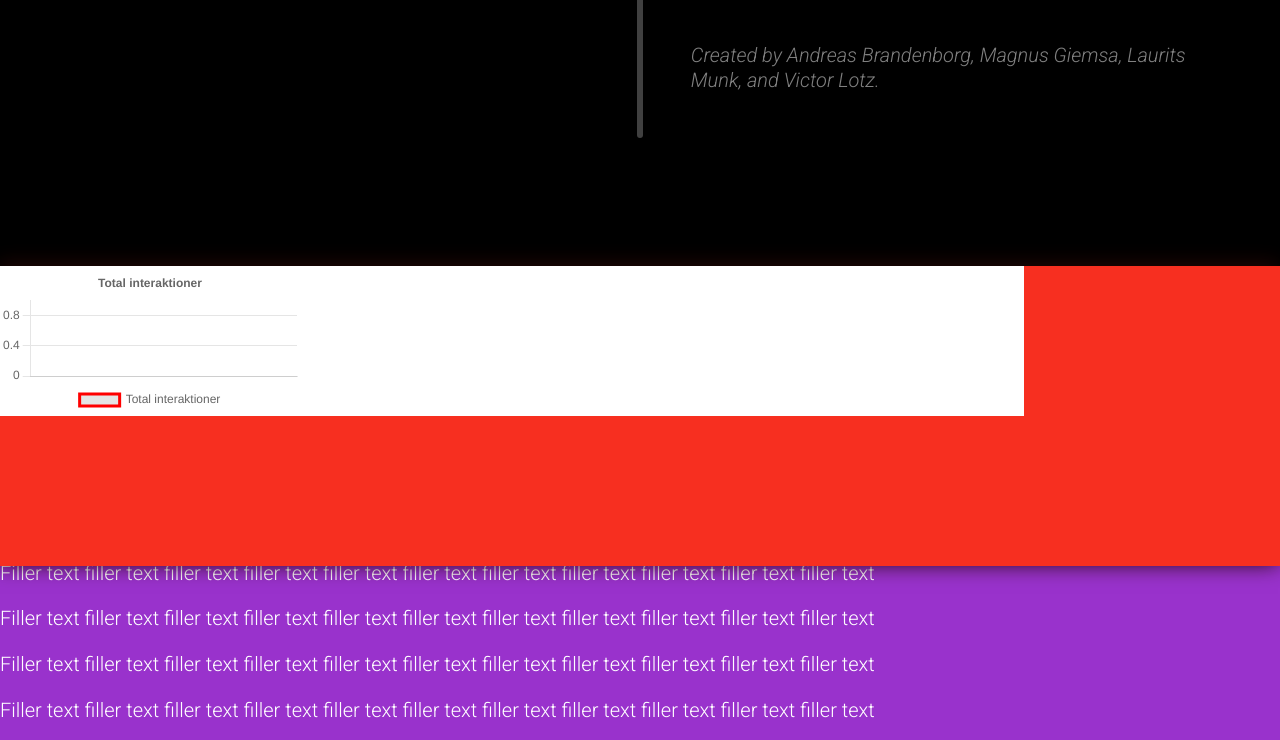
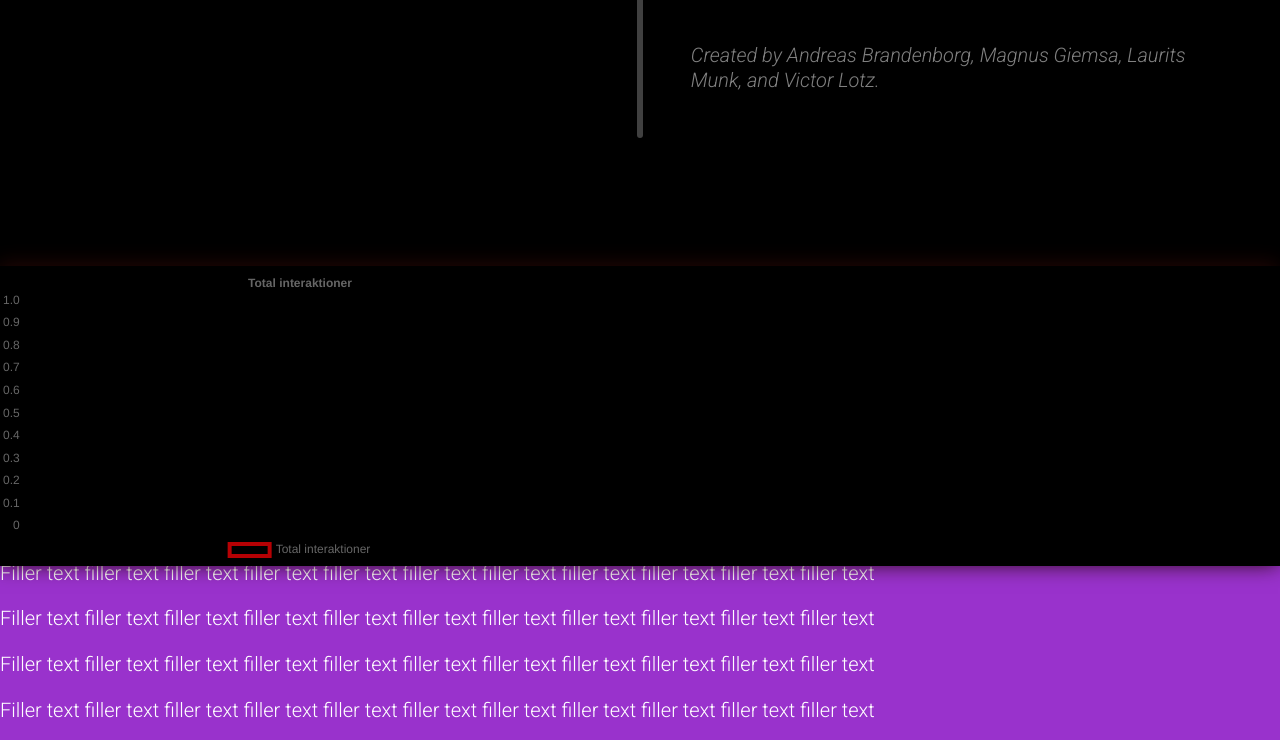
Before and after one commit to andreas-brandenborg/06-Common-Cultancy, a website: page Client/index.html in a window 1280 px wide. Shown: the part 582-1322 px from the top of the page. Drawn offline with nearby package versions, Linux system fonts and the light colour scheme; no server answers.

Commit message:
Changed style for linechart removed gridlines changed colors

```diff
--- a/Client/client.js
+++ b/Client/client.js
@@ -1,7 +1,6 @@
 const dataDOM = document.querySelector("#data");
 
 displayFirstPost();
-
 displaySecondPost();
 
 
@@ -36,10 +35,6 @@ async function displaySecondPost() {
             });
 }
 
-
-
-
-
 const ctx = document.querySelector('#chart').getContext('2d');
 const chart = new Chart(ctx, {
     type: 'line',
@@ -47,11 +42,27 @@ async function displaySecondPost() {
         datasets: [{
             label: 'Total interaktioner',
             data: fetchInteractions, // Use the yValue array for the chart data
-                                borderColor: ['#ff0000']
+            borderColor: ['#B60104'],
+            backgroundColor: "black",
+            tension: 0.4,
+            borderWidth: 4
+
         }],
         labels: fetchMonthData // Use the xValue array for the chart labels
     },
     options: {
+        scales: {
+            x: {
+                grid:{
+                    display: false
+                }
+            },
+            y: {
+                grid: {
+                    display: false
+                },
+            }
+        },
         plugins: {
             title: {
                 display: true,
@@ -59,6 +70,10 @@ async function displaySecondPost() {
             },
             legend: {
                 position: 'bottom'
+            },
+            tooltip: {
+                enabled: true,
+                backgroundColor: "black"
             }
         }
     }
--- a/Client/style.css
+++ b/Client/style.css
@@ -59,10 +59,10 @@ section {
 }
 
 #data {
-    background-color: white;
-    width: 80%;
-    height: 50%;
-    color: black;
+    background-color: black;
+    width: 100%;
+    height: 100%;
+    color: white;
 }
 
 #landing-page {
```
Lines whose indentation alone changed are shown as unchanged.
